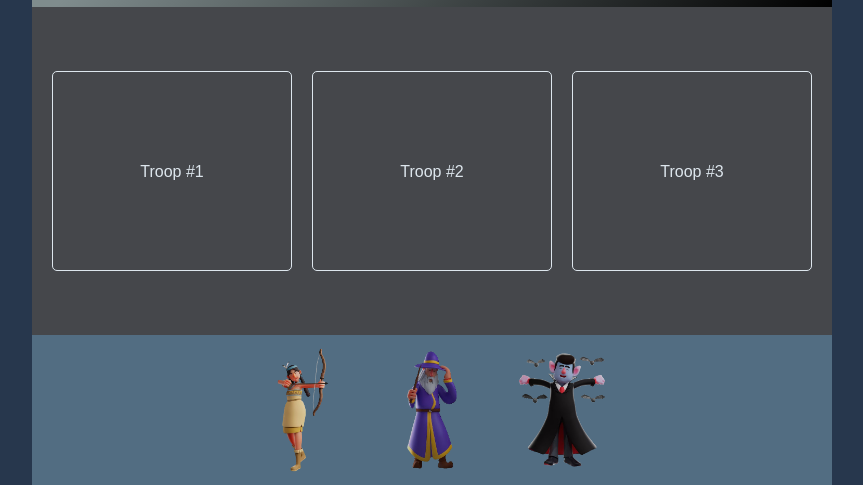
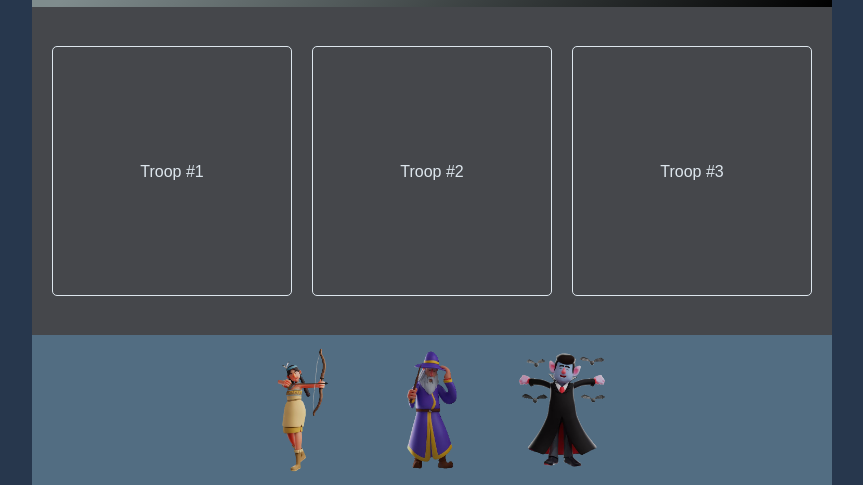
Before and after one commit to istoleabread/tower-defense, a plain HTML site: page index.html in a window 1280 px wide. Shown: the part 315-800 px from the top of the page, without its empty margins (208-1071 px from the left). Drawn offline with Linux system fonts and the light colour scheme.

Commit message:
Minor style changes

```diff
--- a/style.css
+++ b/style.css
@@ -174,11 +174,11 @@ body {
 
 .position {
     width: 100%;
-    height: 200px;
+    height: 250px;
     border: 1px solid;
     position: relative;
     border-radius: 5px;
-    line-height: 200px;
+    line-height: 250px;
     text-align: center;
     user-select: none;
 }
```
